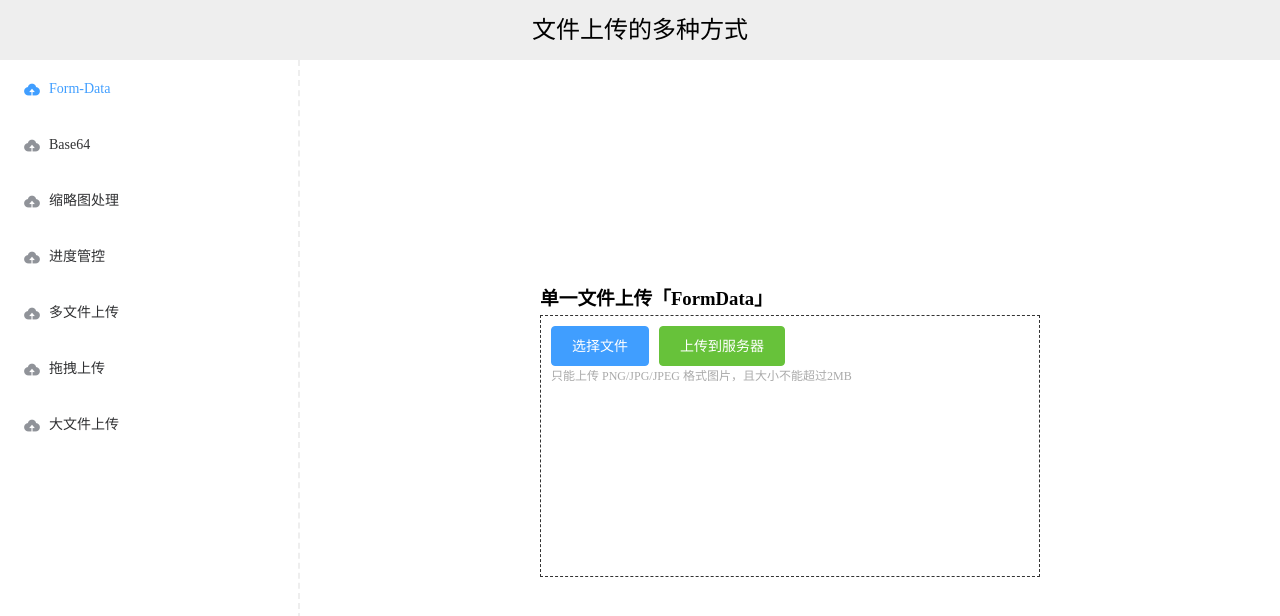
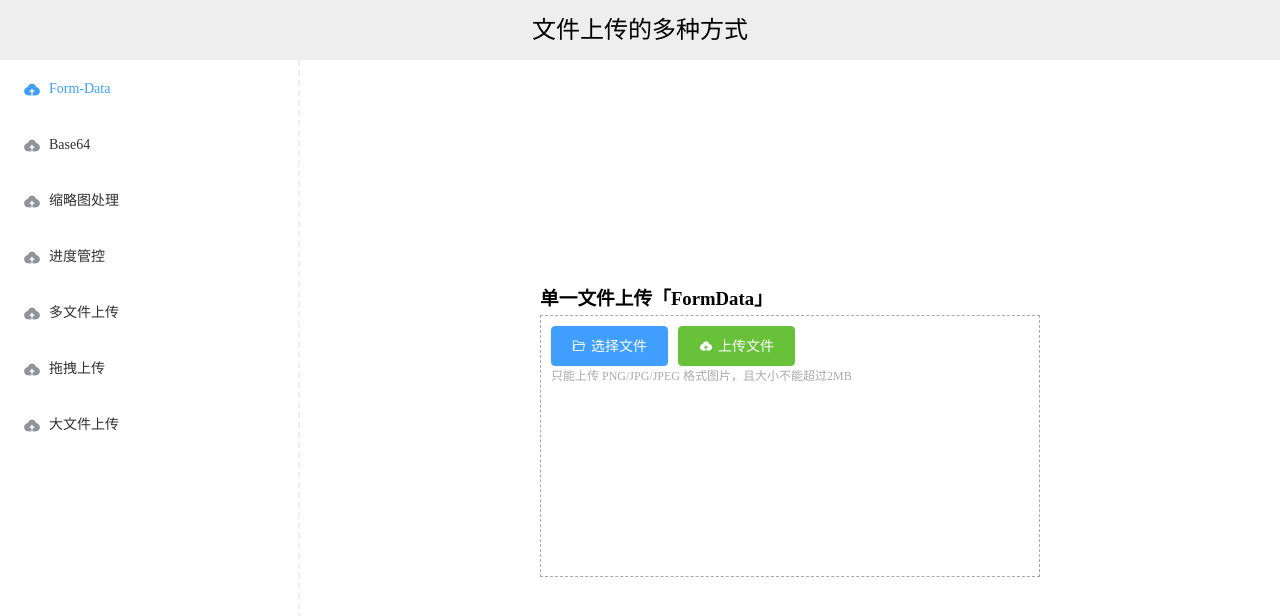
Before and after one commit to lixaut/vue2-file-upload, a Vue app: page /#/formData in a window 1280 px wide. Shown: the top 616 px of the page. Built offline with nearby package versions, Linux system fonts and the light colour scheme.

Commit message:
【formdata格式】上传功能实现

```diff
--- a/src/components/Upload.vue
+++ b/src/components/Upload.vue
@@ -23,7 +23,7 @@ export default {
   justify-content: space-around;
   .body {
     height: 240px;
-    border: 1px dashed #333;
+    border: 1px dashed #aaa;
     padding: 10px;
   }
 }
--- a/src/main.js
+++ b/src/main.js
@@ -9,7 +9,9 @@ import {
   Main,
   MenuItem,
   Menu,
-  Button
+  Button,
+  Message,
+  Tag
 } from 'element-ui'
 Vue.use(Container)
 Vue.use(Header)
@@ -18,6 +20,8 @@ Vue.use(Main)
 Vue.use(Menu)
 Vue.use(MenuItem)
 Vue.use(Button)
+Vue.use(Tag)
+Vue.prototype.$message = Message
 
 // 引入 router
 import router from '@/router'
--- a/src/views/FormData.vue
+++ b/src/views/FormData.vue
@@ -1,21 +1,112 @@
 <template>
   <Upload :title="name">
-    <el-button type="primary">选择文件</el-button>
-    <el-button type="success">上传到服务器</el-button>
+    <input ref="selectInpRef" type="file" class="upload-inp" style="display:none">
+    <el-button icon="el-icon-folder-opened" type="primary" @click="selectFile" :disabled="loadState">选择文件</el-button>
+    <el-button icon="el-icon-upload" type="success" @click="uploadFile" :loading="loadState">上传文件</el-button>
     <div class="info">
-      <span>只能上传 PNG/JPG/JPEG 格式图片，且大小不能超过2MB</span>
+      <span v-if="showTip">只能上传 PNG/JPG/JPEG 格式图片，且大小不能超过2MB</span>
+      <div v-else class="fileList">
+        <el-tag @close="closeTag" closable>{{fileName}}</el-tag>
+      </div>
     </div>
   </Upload>
 </template>
 
 <script>
 import Upload from '@/components/Upload.vue'
+import { reqFormdata } from '@/api'
 export default {
   name: 'FormData',
   components: { Upload },
   data() {
     return {
-      name: '单一文件上传「FormData」'
+      name: '单一文件上传「FormData」',
+      loadState: false,
+      showTip: true,
+      fileName: '',
+      file: null
+    }
+  },
+  mounted() {
+    // 监听文件选择
+    this.fileListener()
+  },
+  methods: {
+    // 监听用户选择文件操作
+    fileListener() {
+      const that = this
+      that.$refs.selectInpRef.addEventListener('change', function() {
+        let _file = this.files[0]
+        if (!_file) return
+        // 限制文件上传的格式
+        if (!/(PNG|JPG|JPEG)/i.test(_file.type)) {
+          that.$message({
+            message: '不支持该文件格式，请重新选择！',
+            type: 'warning'
+          })
+          return
+        }
+        // 限制文件上传的大小
+        if (_file.size > 2 * 1024 * 1024) {
+          that.$message({
+            message: '文件超出大小限制，请重新选择！',
+            type: 'warning'
+          })
+          return
+        }
+        that.file = _file
+        that.fileName = _file.name
+        that.showTip = false
+      })
+    },
+    // 选择文件按钮触发函数
+    selectFile() {
+      this.$refs.selectInpRef.click()
+    },
+    // 删除文件
+    closeTag() {
+      this.showTip = true
+      this.file = null
+      this.fileName = ''
+    },
+    // 上传文件
+    uploadFile() {
+      if (!this.file) {
+        this.$message({
+          message: '未选择文件，请先选择文件！',
+          type: 'warning'
+        })
+        return
+      }
+      this.loadState = true
+      let data = {
+        file: this.file,
+        fileName: this.file.name
+      }
+      reqFormdata(data)
+        .then(res => {
+          if (res.code === 0) {
+            this.$message({
+              message: '文件上传成功！',
+              type: 'success'
+            })
+            return
+          }
+          return Promise.reject(res.codeText)
+        })
+        .catch(reason => {
+          this.$message({
+            message: '文件上传失败，请稍后再试！',
+            type: 'error'
+          })
+          console.log(reason)
+        })
+        .finally(() => {
+          this.fileName = ''
+          this.file = null
+          this.showTip = true
+          this.loadState = false
+        })
     }
   }
 }
@@ -27,5 +118,8 @@ export default {
     font-size: 12px;
     color: #aaa;
   }
+  .fileList {
+    padding: 10px 0;
+  }
 }
 </style>
```
Also changed, not shown: 1 other file (tests, documents, lock files or other folders).
